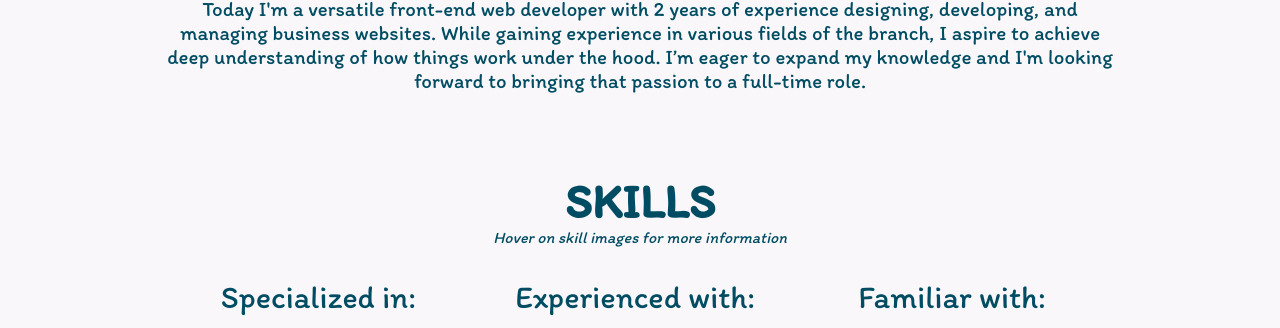
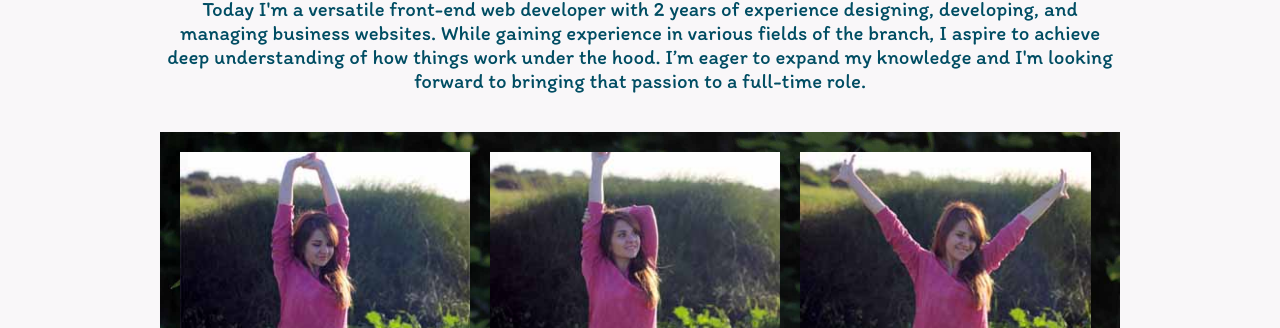
Before and after one commit to amplace/amplace.github.io, a website built with webpack: page app/index.html in a window 1280 px wide. Shown: the part 1495-1823 px from the top of the page. Built offline with nearby package versions, Linux system fonts and the light colour scheme.

Commit message:
Add my images to about me section

```diff
--- a/app/assets/styles/base/_mixins.css
+++ b/app/assets/styles/base/_mixins.css
@@ -1,3 +1,9 @@
+@define-mixin atXSmall {
+    @media (min-width: 600px) {
+        @mixin-content;
+    }
+}
+
 @define-mixin atSmall {
     @media (min-width: 768px) {
         @mixin-content;
--- a/app/assets/styles/modules/_grid.css
+++ b/app/assets/styles/modules/_grid.css
@@ -6,7 +6,21 @@
 
 .col {
     float: left;
+    margin-bottom: 10px;
     width: 100%;
+
+    &-xs {
+        @mixin atXSmall {
+            &-6 {
+                width: 50%;
+            }
+
+            &-4 {
+                margin: 10px;
+                width: calc(33% - 20px);
+            }
+        }
+    }
 
     &-sm {
         @mixin atMedium {
--- a/app/assets/styles/modules/_section.css
+++ b/app/assets/styles/modules/_section.css
@@ -44,7 +44,7 @@
 
     &__contact {
 
-        padding-bottom: 50px;
+        padding: 10px;
         font-size: 1.0rem;
         /* background */
         background: url('../../assets/img/contact-small.JPG') no-repeat center top;
@@ -58,5 +58,9 @@
         @mixin atMedium {
             background-image: url('../../assets/img/contact-large.JPG');
         }
+
+        &-img {
+            box-shadow: 0 4px 8px 0 rgba(0, 0, 0, 0.2), 0 6px 20px 0 rgba(0, 0, 0, 0.19);
+        }
     }
 }
--- a/app/index.html
+++ b/app/index.html
@@ -84,6 +84,12 @@
                 Today I'm a versatile front-end web developer with 2 years of experience designing, developing, and managing business websites. While gaining experience in various fields of the branch, I aspire to achieve deep understanding of how things work under the hood.
                 I’m eager to expand my knowledge and I'm looking forward to bringing that passion to a full-time role.
             </p>
+            <br>
+            <div class="section__contact row">
+                <img class="col col-xs-4 section__contact-img" src="assets/img/me01.jpg" alt="me">
+                <img class="col col-xs-4 section__contact-img" src="assets/img/me02.jpg" alt="myself">
+                <img class="col col-xs-4 section__contact-img" src="assets/img/me03.jpg" alt="and I">
+            </div>
         </div>
     </section>
 
--- a/app/temp/styles/styles.css
+++ b/app/temp/styles/styles.css
@@ -386,7 +386,7 @@ select { /* 1 */
             padding: 10px 20px;
         }.section__contact {
 
-        padding-bottom: 50px;
+        padding: 10px;
         font-size: 1.0rem;
         /* background */
         background: url('../../assets/img/contact-small.JPG') no-repeat center top;
@@ -400,7 +400,11 @@ select { /* 1 */
     }@media (min-width: 992px) {.section__contact {
             background-image: url('../../assets/img/contact-large.JPG')
     }
-    }fieldset {
+    }.section__contact-img {
+            -webkit-box-shadow: 0 4px 8px 0 rgba(0, 0, 0, 0.2), 0 6px 20px 0 rgba(0, 0, 0, 0.19);
+               -moz-box-shadow: 0 4px 8px 0 rgba(0, 0, 0, 0.2), 0 6px 20px 0 rgba(0, 0, 0, 0.19);
+                    box-shadow: 0 4px 8px 0 rgba(0, 0, 0, 0.2), 0 6px 20px 0 rgba(0, 0, 0, 0.19);
+        }fieldset {
     -webkit-border-radius: 15px;
        -moz-border-radius: 15px;
             border-radius: 15px;
@@ -450,8 +454,20 @@ select { /* 1 */
         display: table;
     }.col {
     float: left;
+    margin-bottom: 10px;
     width: 100%;
-}@media (min-width: 992px) {
+}@media (min-width: 600px) {
+            .col-xs-6 {
+                width: 50%;
+            }
+
+            .col-xs-4 {
+                margin: 10px;
+                width: -webkit-calc(33% - 20px);
+                width: -moz-calc(33% - 20px);
+                width: calc(33% - 20px);
+            }
+    }@media (min-width: 992px) {
             .col-sm-6 {
                 width: 50%;
             }
```
Also changed, not shown: app/assets/img/grass-small.jpg (deleted), app/assets/img/grass.jpg (deleted), 4 other files.
